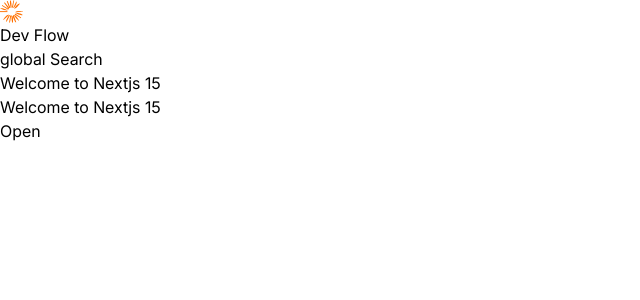
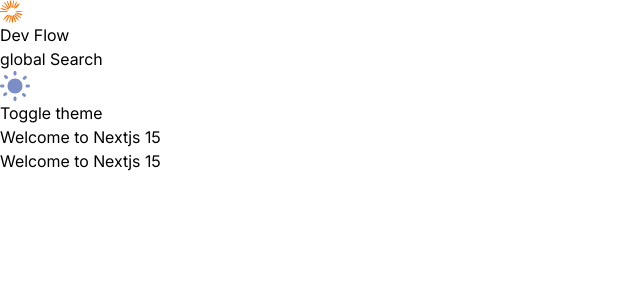
Before and after one commit to aarslantas/devflow, a Next.js app: page / in a window 1280 px wide. Shown: the top 300 px of the page, without its empty margins (0-640 px from the left). Built offline with nearby package versions, Linux system fonts and the light colour scheme.

Commit message:
add toggleDropdown

```diff
--- a/app/page.tsx
+++ b/app/page.tsx
@@ -1,29 +1,9 @@
-import {
-  DropdownMenu,
-  DropdownMenuContent,
-  DropdownMenuItem,
-  DropdownMenuLabel,
-  DropdownMenuSeparator,
-  DropdownMenuTrigger,
-} from "@/components/ui/dropdown-menu";
-
 export default function Home() {
   // TODO:asdasdasd
   return (
     <>
       <h1 className="h1-bold">Welcome to Nextjs 15 </h1>
       <h1 className="h1-bold font-space-grotesk">Welcome to Nextjs 15 </h1>
-      <DropdownMenu>
-        <DropdownMenuTrigger>Open</DropdownMenuTrigger>
-        <DropdownMenuContent>
-          <DropdownMenuLabel>My Account</DropdownMenuLabel>
-          <DropdownMenuSeparator />
-          <DropdownMenuItem>Profile</DropdownMenuItem>
-          <DropdownMenuItem>Billing</DropdownMenuItem>
-          <DropdownMenuItem>Team</DropdownMenuItem>
-          <DropdownMenuItem>Subscription</DropdownMenuItem>
-        </DropdownMenuContent>
-      </DropdownMenu>
     </>
   );
 }
--- /dev/null
+++ b/components/ui/button.tsx
@@ -0,0 +1,57 @@
+import * as React from "react"
+import { Slot } from "@radix-ui/react-slot"
+import { cva, type VariantProps } from "class-variance-authority"
+
+import { cn } from "@/lib/utils"
+
+const buttonVariants = cva(
+  "inline-flex items-center justify-center gap-2 whitespace-nowrap rounded-md text-sm font-medium transition-colors focus-visible:outline-none focus-visible:ring-1 focus-visible:ring-slate-950 disabled:pointer-events-none disabled:opacity-50 [&_svg]:pointer-events-none [&_svg]:size-4 [&_svg]:shrink-0 dark:focus-visible:ring-slate-300",
+  {
+    variants: {
+      variant: {
+        default:
+          "bg-slate-900 text-slate-50 shadow hover:bg-slate-900/90 dark:bg-slate-50 dark:text-slate-900 dark:hover:bg-slate-50/90",
+        destructive:
+          "bg-red-500 text-slate-50 shadow-sm hover:bg-red-500/90 dark:bg-red-900 dark:text-slate-50 dark:hover:bg-red-900/90",
+        outline:
+          "border border-slate-200 bg-white shadow-sm hover:bg-slate-100 hover:text-slate-900 dark:border-slate-800 dark:bg-slate-950 dark:hover:bg-slate-800 dark:hover:text-slate-50",
+        secondary:
+          "bg-slate-100 text-slate-900 shadow-sm hover:bg-slate-100/80 dark:bg-slate-800 dark:text-slate-50 dark:hover:bg-slate-800/80",
+        ghost: "hover:bg-slate-100 hover:text-slate-900 dark:hover:bg-slate-800 dark:hover:text-slate-50",
+        link: "text-slate-900 underline-offset-4 hover:underline dark:text-slate-50",
+      },
+      size: {
+        default: "h-9 px-4 py-2",
+        sm: "h-8 rounded-md px-3 text-xs",
+        lg: "h-10 rounded-md px-8",
+        icon: "h-9 w-9",
+      },
+    },
+    defaultVariants: {
+      variant: "default",
+      size: "default",
+    },
+  }
+)
+
+export interface ButtonProps
+  extends React.ButtonHTMLAttributes<HTMLButtonElement>,
+    VariantProps<typeof buttonVariants> {
+  asChild?: boolean
+}
+
+const Button = React.forwardRef<HTMLButtonElement, ButtonProps>(
+  ({ className, variant, size, asChild = false, ...props }, ref) => {
+    const Comp = asChild ? Slot : "button"
+    return (
+      <Comp
+        className={cn(buttonVariants({ variant, size, className }))}
+        ref={ref}
+        {...props}
+      />
+    )
+  }
+)
+Button.displayName = "Button"
+
+export { Button, buttonVariants }
--- /dev/null
+++ b/components/ui/navigation/navbar/Theme.tsx
@@ -0,0 +1,90 @@
+"use client";
+
+import { useTheme } from "next-themes";
+
+import { Button } from "@/components/ui/button";
+import {
+  DropdownMenu,
+  DropdownMenuContent,
+  DropdownMenuItem,
+  DropdownMenuTrigger,
+} from "@/components/ui/dropdown-menu";
+import Image from "next/image";
+
+export function ThemeToggle() {
+  const { setTheme, resolvedTheme: currentTheme } = useTheme();
+
+  return (
+    <DropdownMenu>
+      <DropdownMenuTrigger asChild>
+        <Button
+          size="icon"
+          variant={"outline"}
+          className="cursor-pointer outline-none focus:bg-light-900 data-[state=open]:bg-light-900 dark:focus:bg-dark-200 dark:data-[state=open]:bg-dark-200"
+        >
+          {currentTheme === "light" && (
+            <Image
+              src={"/icons/sun.svg"}
+              width={30}
+              height={30}
+              alt="light mode logo"
+              priority
+              loading="eager"
+              className="active-theme"
+            />
+          )}
+          {currentTheme === "dark" && (
+            <Image
+              src={"/icons/moon.svg"}
+              width={30}
+              height={30}
+              alt="dark mode logo"
+              priority
+              loading="eager"
+              className="active-theme"
+            />
+          )}
+          <span className="sr-only">Toggle theme</span>
+        </Button>
+      </DropdownMenuTrigger>
+      <DropdownMenuContent align="end">
+        <DropdownMenuItem onClick={() => setTheme("light")}>
+          <Image
+            src={"/icons/sun.svg"}
+            width={20}
+            height={20}
+            alt="light mode logo"
+            priority
+            loading="eager"
+            className="invert-colors"
+          />
+          Light
+        </DropdownMenuItem>
+        <DropdownMenuItem onClick={() => setTheme("dark")}>
+          <Image
+            src={"icons/moon.svg"}
+            width={20}
+            height={20}
+            alt="light mode logo"
+            priority
+            loading="eager"
+          />
+          Dark
+        </DropdownMenuItem>
+        <DropdownMenuItem onClick={() => setTheme("system")}>
+          <Image
+            src={"/icons/computer.svg"}
+            width={20}
+            height={20}
+            alt="light mode logo"
+            priority
+            loading="eager"
+          />
+          System
+        </DropdownMenuItem>
+      </DropdownMenuContent>
+    </DropdownMenu>
+  );
+}
+
+export default ThemeToggle;
--- a/components/ui/navigation/navbar/index.tsx
+++ b/components/ui/navigation/navbar/index.tsx
@@ -1,6 +1,7 @@
 import Image from "next/image";
 import Link from "next/link";
 import React from "react";
+import ThemeToggle from "./Theme";
 
 const Navbar = () => {
   return (
@@ -17,7 +18,9 @@
         </p>
       </Link>
       <p>global Search</p>
-      <div className="flex-between gap-5"></div>
+      <div className="flex-between gap-5">
+        <ThemeToggle />
+      </div>
     </nav>
   );
 };
--- a/package.json
+++ b/package.json
@@ -10,6 +10,7 @@
   },
   "dependencies": {
     "@radix-ui/react-dropdown-menu": "^2.1.2",
+    "@radix-ui/react-slot": "^1.1.0",
     "class-variance-authority": "^0.7.1",
     "clsx": "^2.1.1",
     "eslint-config-prettier": "^9.1.0",
```
